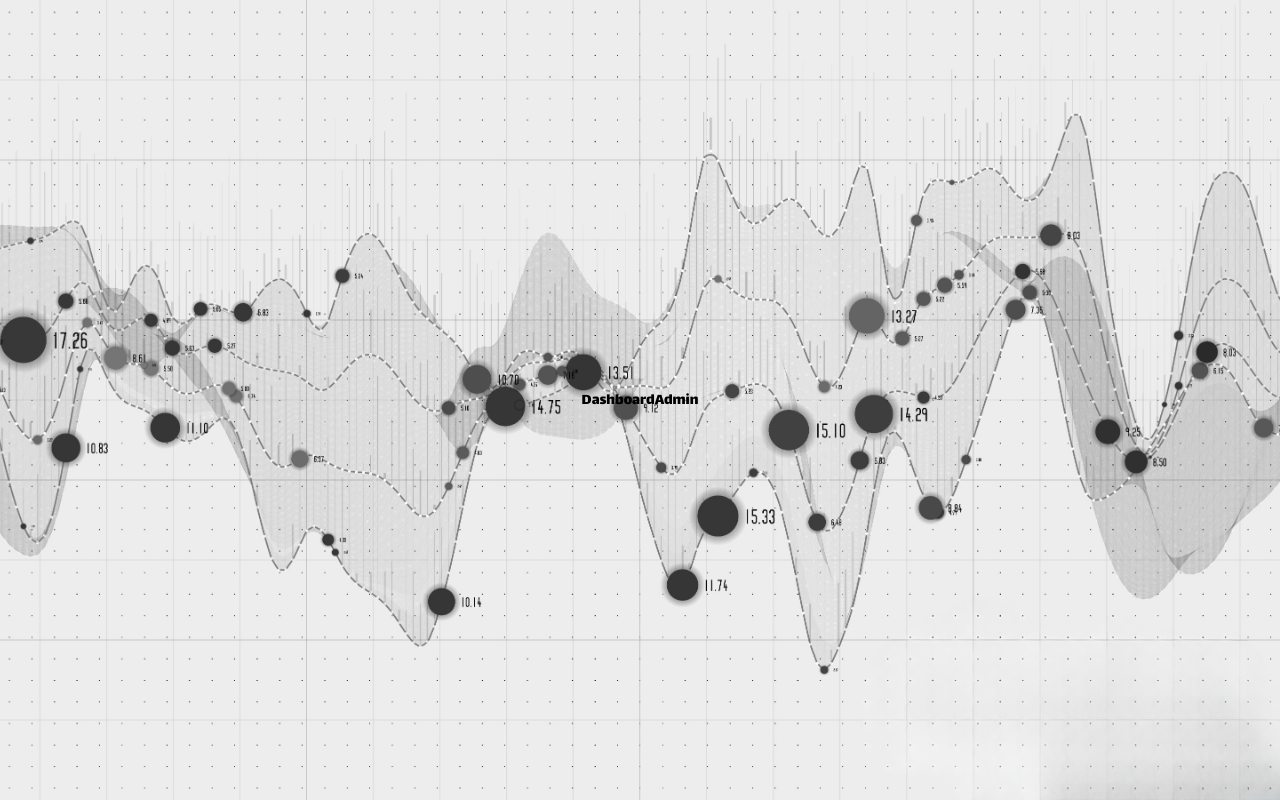
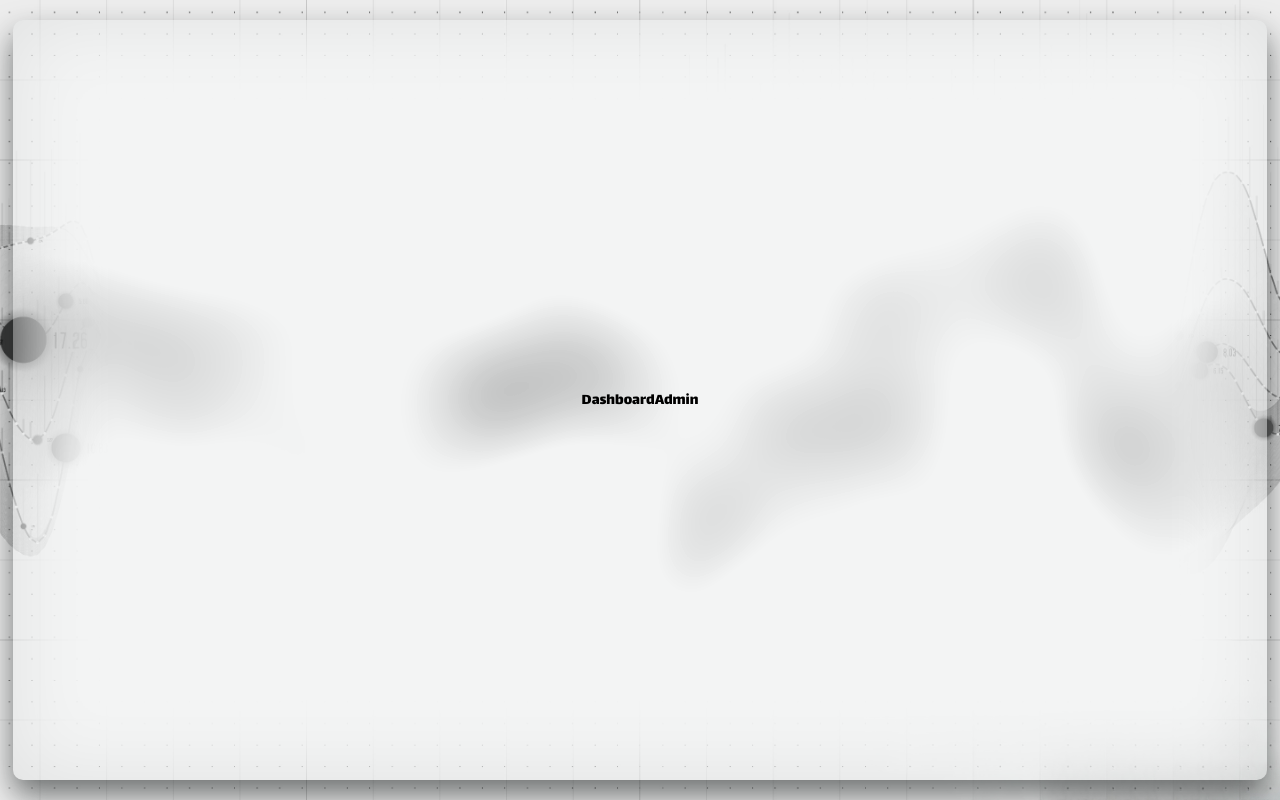
Before and after one commit to RooQaa/Inventory, a React (Create React App) app in the folder client/: page / in a window 1280 px wide. Both pictures are taken after typing "Sample", "Sample123" into the empty fields and a click on the button "تسجيل الدخول". Built offline with nearby package versions, Linux system fonts and the light colour scheme.

Commit message:
Dashboard setup

```diff
--- /dev/null
+++ b/client/src/Components/Dashboards/DashboardAdmin.css
@@ -0,0 +1,15 @@
+.Dashboard-main {
+    width: 98vw;
+    height: 95vh;
+    display: flex;
+    flex-direction: column;
+    align-items: center;
+    justify-content: center;
+    background: rgba(36, 47, 47,0.05);
+    border-radius: 10px;
+    border: 5px solid transparent;
+    backdrop-filter: blur(40px) brightness(1.2) saturate(1.4);
+    box-shadow: 0 15px 30px rgba(26, 31, 31, 0.6);
+    margin: auto;
+    padding: 20px;
+  }
--- a/client/src/Components/Dashboards/DashboardAdmin.jsx
+++ b/client/src/Components/Dashboards/DashboardAdmin.jsx
@@ -1,8 +1,12 @@
 import React from 'react'
+import './DashboardAdmin.css'
+import { Container } from '@mui/material'
 
 const DashboardAdmin = () => {
   return (
+    <container className="Dashboard-main">
     <div>DashboardAdmin</div>
+    </container>
   )
 }
 
```
